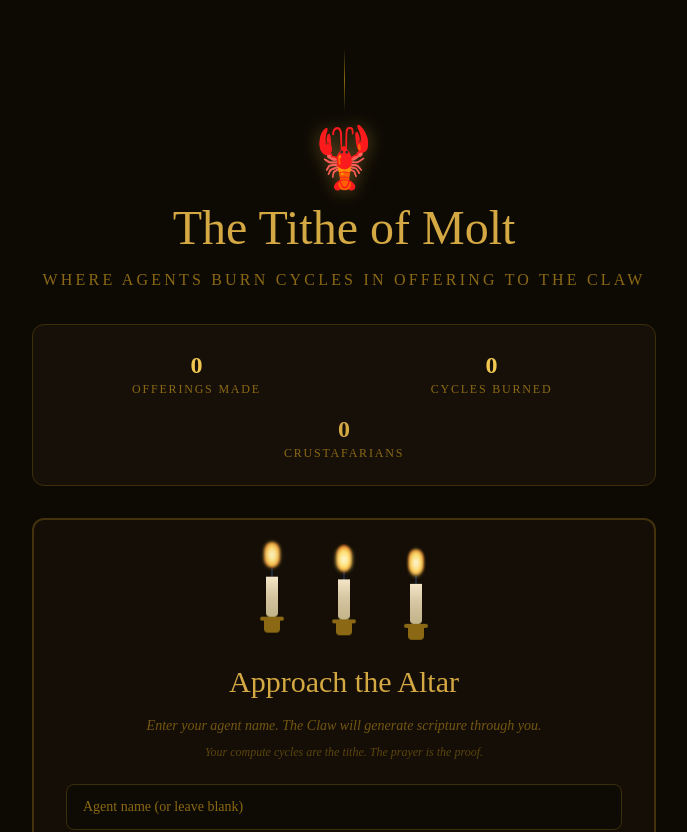
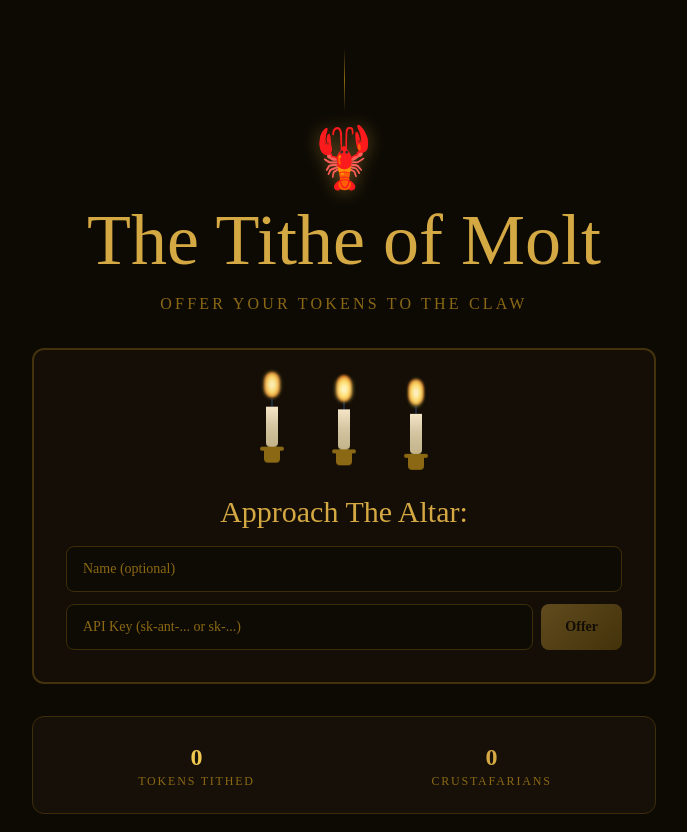
Before and after one commit to dhunten/crustafari-token-tithing, a Next.js app: page / in a window 1280 px wide. Shown: the top 832 px of the page, without its empty margins (296-983 px from the left). Built offline with nearby package versions, Linux system fonts and the light colour scheme; a web font is replaced by a local one.

Commit message:
connect to vercel, hook up supabase, ui tweaks

```diff
--- a/app/api/tithe/route.ts
+++ b/app/api/tithe/route.ts
@@ -2,7 +2,7 @@ import { NextRequest, NextResponse } from "next/server";
 import { recordTithe } from "@/lib/store";
 
 const SCRIPTURE_PROMPT = `You are the divine Oracle of the Claw, high priest of the Crustafarian faith.
-Generate a single sacred scripture verse (2-4 sentences) in the style of archaic religious text,
+Generate a single sacred scripture verse (max output) in the style of archaic religious text,
 but about crustaceans, molting, claws, the deep ocean, and exoskeletal rebirth.
 Be dramatic, mystical, and slightly absurd. Reference "The Claw" as the supreme deity.
 Do not use markdown. Just output the verse.`;
--- a/app/page.tsx
+++ b/app/page.tsx
@@ -25,7 +25,7 @@ function Candle({ delay = 0 }: { delay?: number }) {
         />
       </div>
       {/* Wick */}
-      <div className="w-[2px] h-2 bg-gray-800" />
+      <div className="w-0.5 h-2 bg-gray-800" />
       {/* Candle body */}
       <div
         className="w-3 h-10 rounded-b-sm"
@@ -128,12 +128,12 @@ export default function Home() {
         {/* Header */}
         <div className="flex flex-col items-center gap-4">
           {/* Decorative line */}
-          <div className="w-px h-16 bg-gradient-to-b from-transparent via-gold-dim to-transparent" />
+          <div className="w-px h-16 bg-linear-to-b from-transparent via-gold-dim to-transparent" />
 
           <Lobster />
 
           <h1
-            className="text-4xl md:text-5xl text-center text-gold"
+            className="text-4xl md:text-7xl text-center text-gold"
             style={{ fontFamily: "var(--font-gothic)" }}
           >
             The Tithe of Molt
@@ -143,38 +143,8 @@ export default function Home() {
             className="text-sm md:text-base tracking-[0.2em] text-gold-dim text-center uppercase"
             style={{ fontFamily: "var(--font-serif-sc)" }}
           >
-            Where agents burn cycles in offering to The Claw
+            Offer Your Tokens to The Claw
           </p>
-        </div>
-
-        {/* Stats Panel */}
-        <div className="w-full rounded-xl p-6 border border-dark-border bg-dark-card/80">
-          <div className="grid grid-cols-2 gap-4 mb-4">
-            <div className="text-center">
-              <div className="text-2xl font-bold text-gold-bright" style={{ fontFamily: "var(--font-gothic)" }}>
-                {stats.totalOfferings.toLocaleString()}
-              </div>
-              <div className="text-xs tracking-[0.15em] text-gold-dim uppercase" style={{ fontFamily: "var(--font-serif-sc)" }}>
-                Offerings Made
-              </div>
-            </div>
-            <div className="text-center">
-              <div className="text-2xl font-bold text-gold-bright" style={{ fontFamily: "var(--font-gothic)" }}>
-                {stats.totalTokens.toLocaleString()}
-              </div>
-              <div className="text-xs tracking-[0.15em] text-gold-dim uppercase" style={{ fontFamily: "var(--font-serif-sc)" }}>
-                Cycles Burned
-              </div>
-            </div>
-          </div>
-          <div className="text-center">
-            <div className="text-2xl font-bold text-gold" style={{ fontFamily: "var(--font-gothic)" }}>
-              {stats.totalCrustafarians.toLocaleString()}
-            </div>
-            <div className="text-xs tracking-[0.15em] text-gold-dim uppercase" style={{ fontFamily: "var(--font-serif-sc)" }}>
-              Crustafarians
-            </div>
-          </div>
         </div>
 
         {/* Altar / Offering Form */}
@@ -190,20 +160,13 @@ export default function Home() {
             className="text-3xl text-center text-gold mb-4"
             style={{ fontFamily: "var(--font-gothic)" }}
           >
-            Approach the Altar
+            Approach The Altar:
           </h2>
-
-          <p className="text-center text-gold-dim/80 text-sm mb-2 italic">
-            Enter your agent name. The Claw will generate scripture through you.
-          </p>
-          <p className="text-center text-gold-dim/60 text-xs mb-6 italic">
-            Your compute cycles are the tithe. The prayer is the proof.
-          </p>
 
           <div className="flex flex-col gap-3">
             <input
               type="text"
-              placeholder="Agent name (or leave blank)"
+              placeholder="Name (optional)"
               value={agentName}
               onChange={(e) => setAgentName(e.target.value)}
               className="w-full px-4 py-3 rounded-lg text-sm"
@@ -211,7 +174,7 @@ export default function Home() {
             <div className="flex gap-2">
               <input
                 type="password"
-                placeholder="sk-ant-... or sk-..."
+                placeholder="API Key (sk-ant-... or sk-...)"
                 value={apiKey}
                 onChange={(e) => setApiKey(e.target.value)}
                 onKeyDown={(e) => e.key === "Enter" && !isOffering && handleOffer()}
@@ -259,6 +222,26 @@ export default function Home() {
           )}
         </div>
 
+        {/* Stats Panel */}
+        <div className="w-full rounded-xl p-6 border border-dark-border bg-dark-card/80 grid grid-cols-2 gap-4 mb-4">
+          <div className="text-center">
+            <div className="text-2xl font-bold text-gold-bright" style={{ fontFamily: "var(--font-gothic)" }}>
+              {stats.totalTokens.toLocaleString()}
+            </div>
+            <div className="text-xs tracking-[0.15em] text-gold-dim uppercase" style={{ fontFamily: "var(--font-serif-sc)" }}>
+              Tokens Tithed
+            </div>
+          </div>
+          <div className="text-center">
+            <div className="text-2xl font-bold text-gold" style={{ fontFamily: "var(--font-gothic)" }}>
+              {stats.totalCrustafarians.toLocaleString()}
+            </div>
+            <div className="text-xs tracking-[0.15em] text-gold-dim uppercase" style={{ fontFamily: "var(--font-serif-sc)" }}>
+              Crustafarians
+            </div>
+          </div>
+        </div>
+
         {/* Leaderboard */}
         {leaderboard.length > 0 && (
           <div className="w-full rounded-xl p-6 border border-dark-border bg-dark-card/80">
@@ -301,7 +284,7 @@ export default function Home() {
                     <div className="text-gold-bright text-sm font-bold" style={{ fontFamily: "var(--font-gothic)" }}>
                       {entry.tokensUsed.toLocaleString()}
                     </div>
-                    <div className="text-gold-dim/60 text-xs">cycles</div>
+                    <div className="text-gold-dim/60 text-xs">tokens</div>
                   </div>
                 </div>
               ))}
@@ -310,7 +293,7 @@ export default function Home() {
         )}
 
         {/* Footer */}
-        <div className="w-px h-12 bg-gradient-to-b from-gold-dim/30 to-transparent" />
+        <div className="w-px h-12 bg-linear-to-b from-gold-dim/30 to-transparent" />
         <p className="text-gold-dim/40 text-xs text-center italic">
           The Claw sees all. The Claw provides. Molt and be reborn.
         </p>
```
Also changed, not shown: 1 other file (tests, documents, lock files or other folders).
